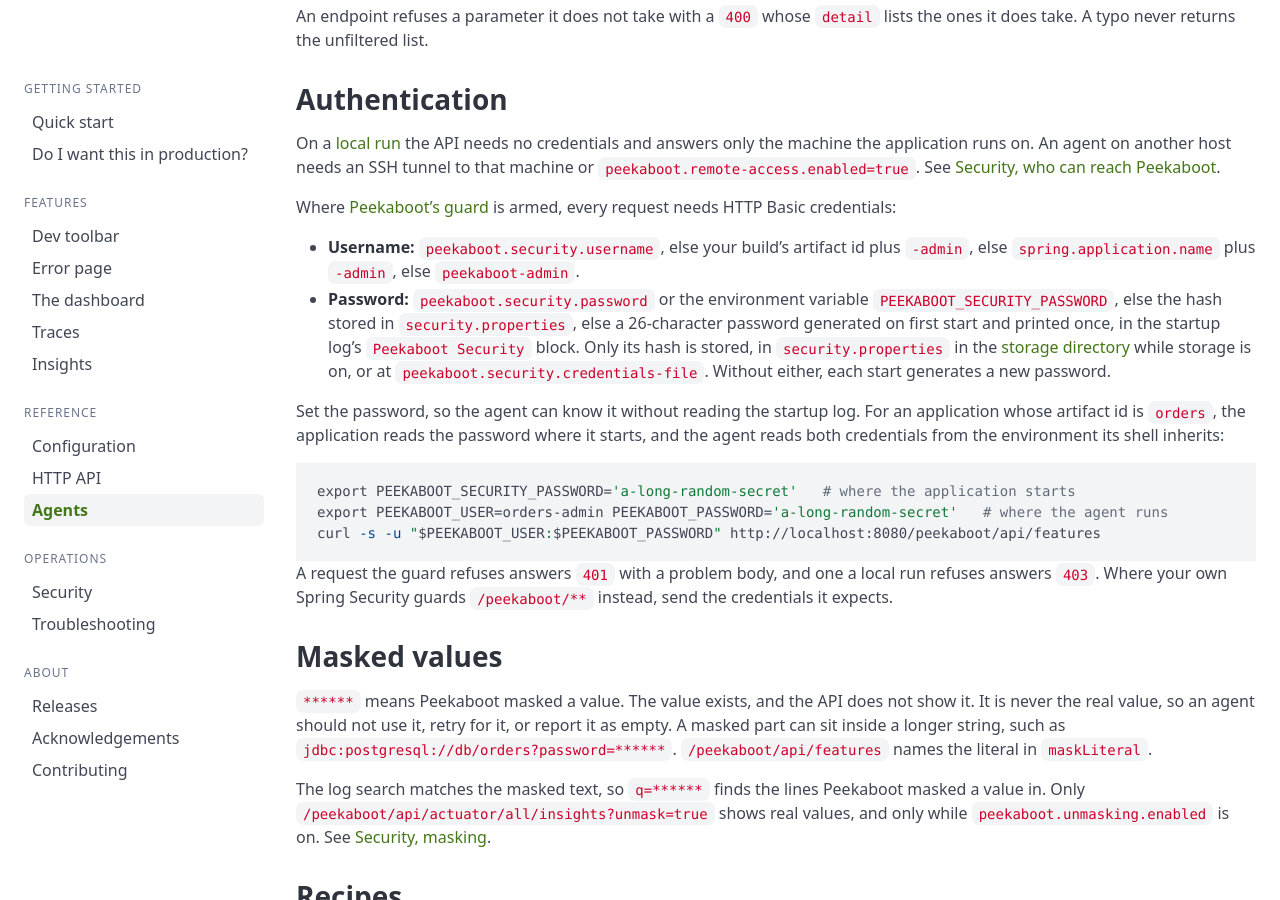
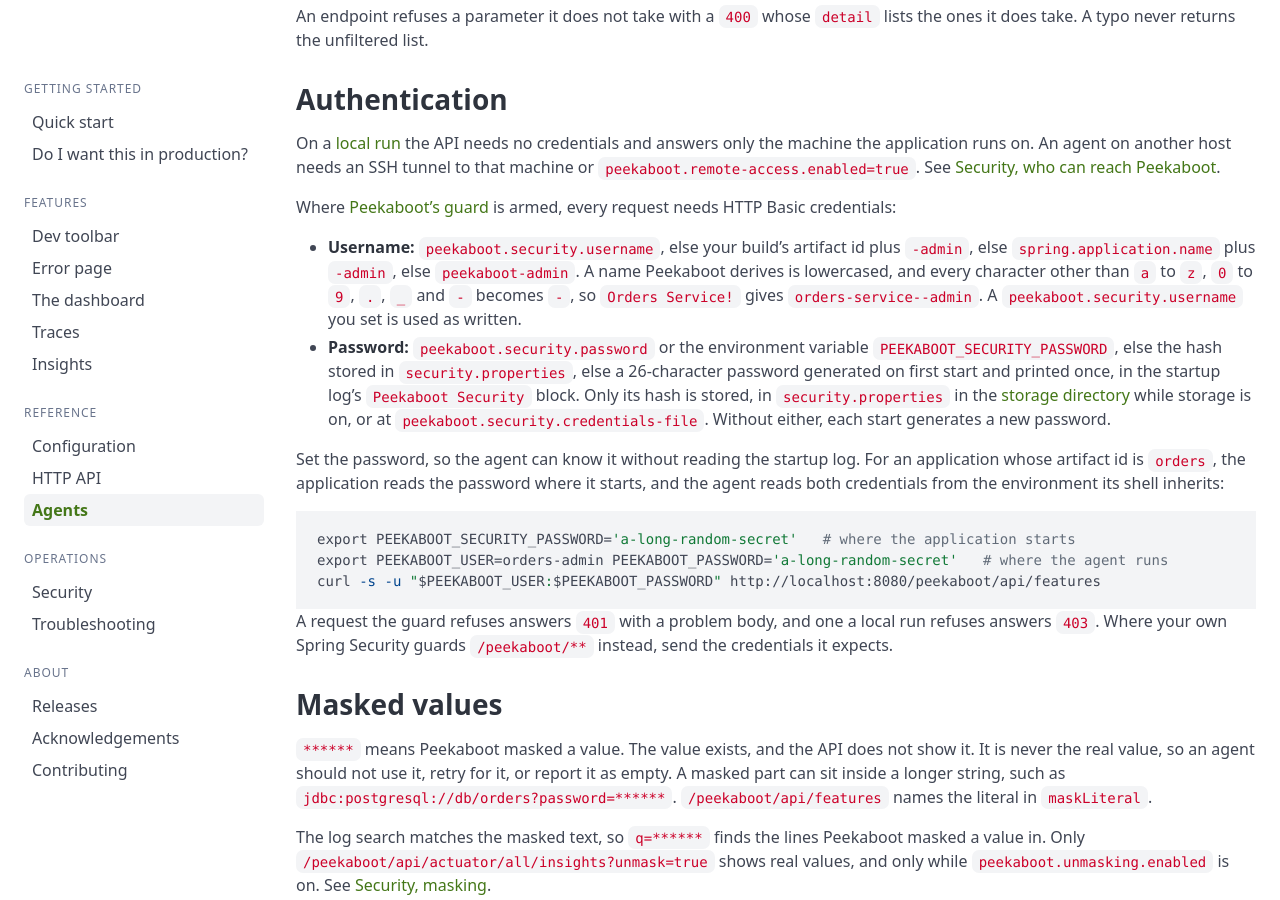
Before and after one commit to peekaboot-org/peekaboot-org.github.io, a Jekyll site: the page built from docs/agents.md, in a window 1280 px wide and 900 px high, scrolled down 1309 px. Built offline with Jekyll 4.4.1, drawn with Linux system fonts in a browser that asks for light colours.

Commit message:
docs: say the derived username is lowercased

```diff
--- a/_includes/facts/guard-credentials.md
+++ b/_includes/facts/guard-credentials.md
@@ -1,5 +1,8 @@
 - **Username:** `peekaboot.security.username`, else your build's artifact id plus `-admin`,
-  else `spring.application.name` plus `-admin`, else `peekaboot-admin`.
+  else `spring.application.name` plus `-admin`, else `peekaboot-admin`. A name Peekaboot
+  derives is lowercased, and every character other than `a` to `z`, `0` to `9`, `.`, `_` and
+  `-` becomes `-`, so `Orders Service!` gives `orders-service--admin`. A
+  `peekaboot.security.username` you set is used as written.
 - **Password:** `peekaboot.security.password` or the environment variable
   `PEEKABOOT_SECURITY_PASSWORD`, else the hash stored in `security.properties`, else a
   26-character password generated on first start and printed once, in the startup log's
```
Also changed, not shown: test/build.test.mjs (+9 -0 lines).
